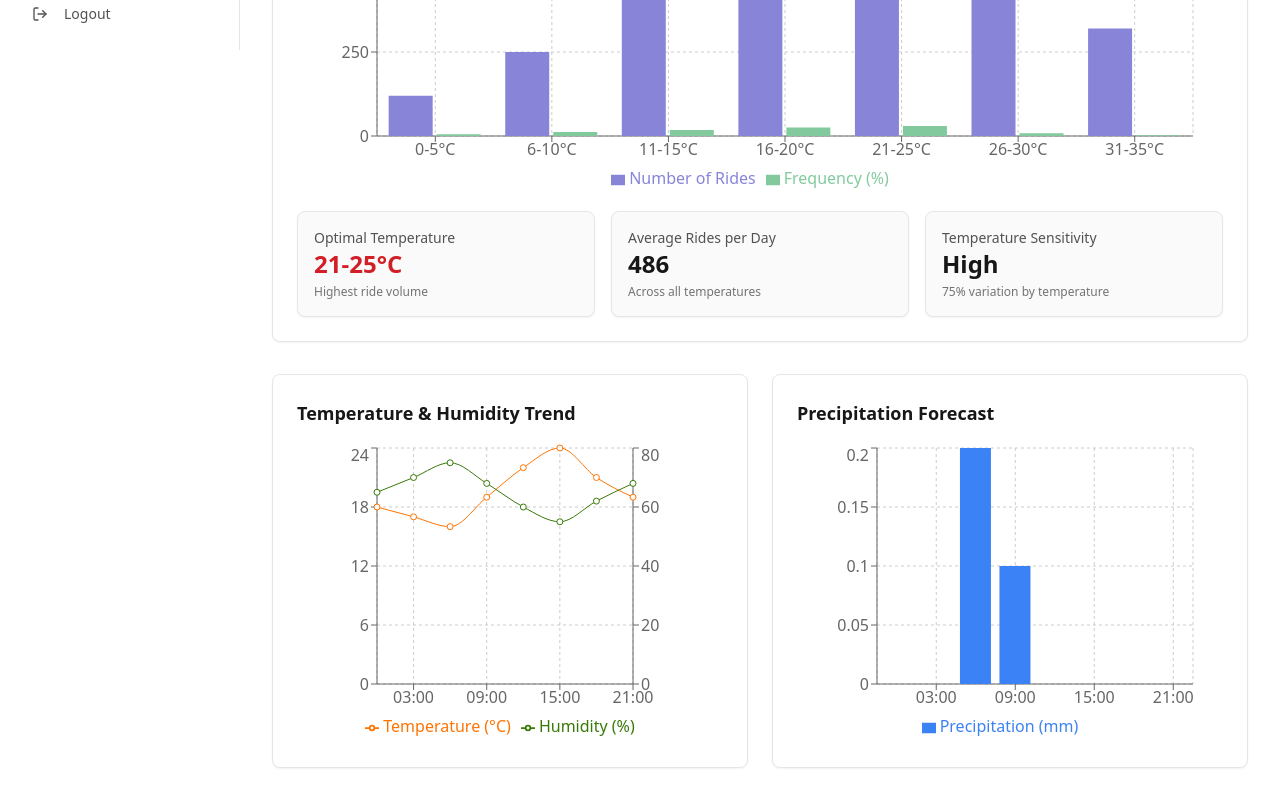
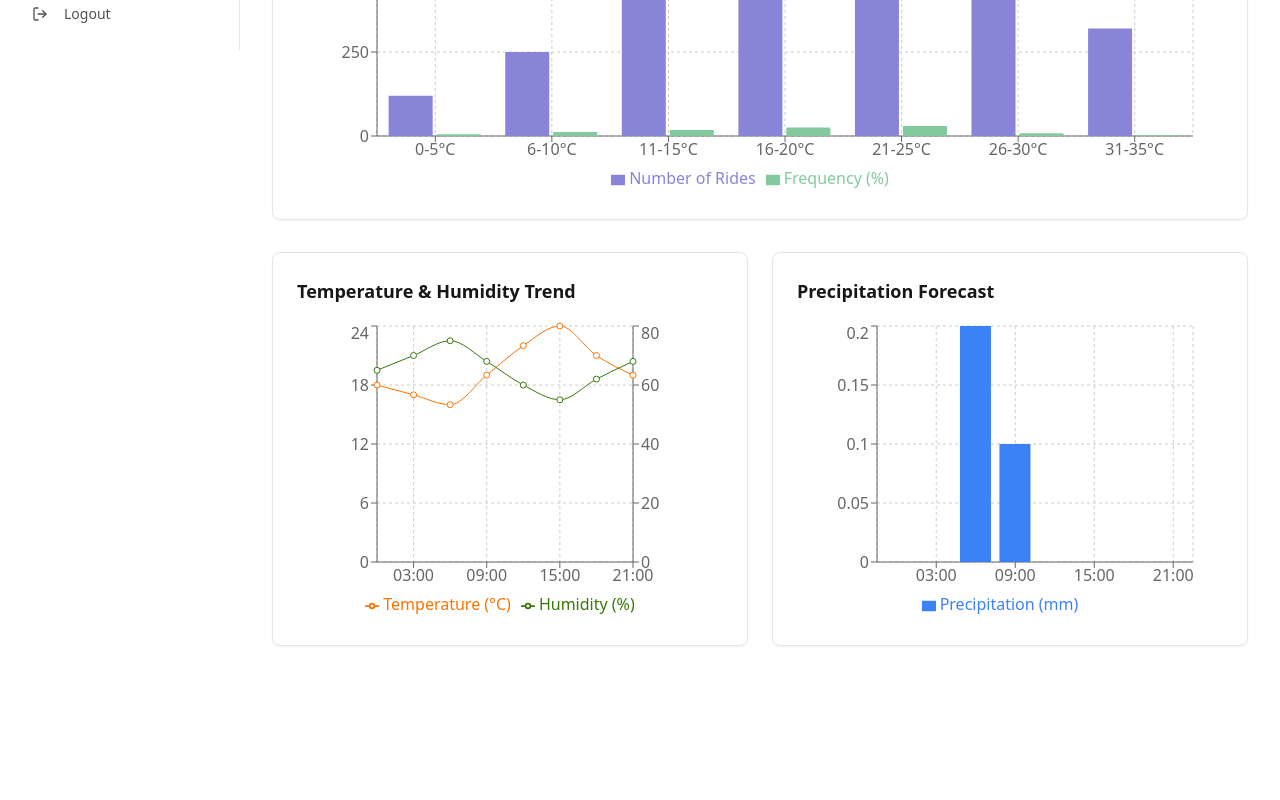
Before and after one commit to Ianleme/ride-analytics-dashboard, a React (Vite) app: page /weather in a window 1280 px wide. Shown: the part 750-1550 px from the top of the page. After the commit the page ends 1428 px from the top, so only its background shows below. Built offline with nearby package versions, Linux system fonts and the light colour scheme.

Commit message:
Remove insight blocks
Removes all blocks describing insights from the code.

```diff
--- a/src/pages/Weather.tsx
+++ b/src/pages/Weather.tsx
@@ -178,23 +178,6 @@ const Weather = () => {
                 </BarChart>
               </ResponsiveContainer>
             </div>
-            <div className="mt-4 grid grid-cols-1 md:grid-cols-3 gap-4">
-              <Card className="p-4 bg-neutral-50">
-                <p className="text-sm font-medium text-neutral-600">Optimal Temperature</p>
-                <p className="text-2xl font-bold text-primary">21-25°C</p>
-                <p className="text-xs text-neutral-500 mt-1">Highest ride volume</p>
-              </Card>
-              <Card className="p-4 bg-neutral-50">
-                <p className="text-sm font-medium text-neutral-600">Average Rides per Day</p>
-                <p className="text-2xl font-bold text-neutral-900">486</p>
-                <p className="text-xs text-neutral-500 mt-1">Across all temperatures</p>
-              </Card>
-              <Card className="p-4 bg-neutral-50">
-                <p className="text-sm font-medium text-neutral-600">Temperature Sensitivity</p>
-                <p className="text-2xl font-bold text-neutral-900">High</p>
-                <p className="text-xs text-neutral-500 mt-1">75% variation by temperature</p>
-              </Card>
-            </div>
           </TabsContent>
 
           <TabsContent value="rain">
@@ -226,18 +209,6 @@ const Weather = () => {
                 </BarChart>
               </ResponsiveContainer>
             </div>
-            <div className="mt-4 grid grid-cols-1 md:grid-cols-3 gap-4">
-              {rainImpactData.slice(1).map((item, index) => (
-                <Card key={index} className="p-4 bg-neutral-50">
-                  <p className="text-sm font-medium text-neutral-600">{item.rainLevel}</p>
-                  <div className="flex items-center mt-1">
-                    <ArrowDown className="h-4 w-4 text-red-500 mr-1" />
-                    <p className="text-lg font-bold text-red-500">{Math.abs(item.changePercent)}%</p>
-                  </div>
-                  <p className="text-xs text-neutral-500 mt-1">Reduction in rides</p>
-                </Card>
-              ))}
-            </div>
           </TabsContent>
 
           <TabsContent value="correlation">
@@ -268,20 +239,6 @@ const Weather = () => {
                   <Scatter name="Temperature-Rides Correlation" data={temperatureCorrelationData} fill="#8884d8" />
                 </ScatterChart>
               </ResponsiveContainer>
-            </div>
-            <div className="mt-4 grid grid-cols-1 md:grid-cols-2 gap-4">
-              <Card className="p-4 bg-neutral-50">
-                <p className="text-sm font-medium text-neutral-600">Key Insight</p>
-                <p className="text-md font-semibold text-neutral-900 mt-1">
-                  Optimal temperature range of 20-25°C shows highest ride volume, with significantly lower usage at temperature extremes.
-                </p>
-              </Card>
-              <Card className="p-4 bg-neutral-50">
-                <p className="text-sm font-medium text-neutral-600">Weighted Average</p>
-                <p className="text-md font-semibold text-neutral-900 mt-1">
-                  When weighted by frequency, the average ride volume is 450 rides per day, with 18°C being the most common temperature.
-                </p>
-              </Card>
             </div>
           </TabsContent>
         </Tabs>
```
